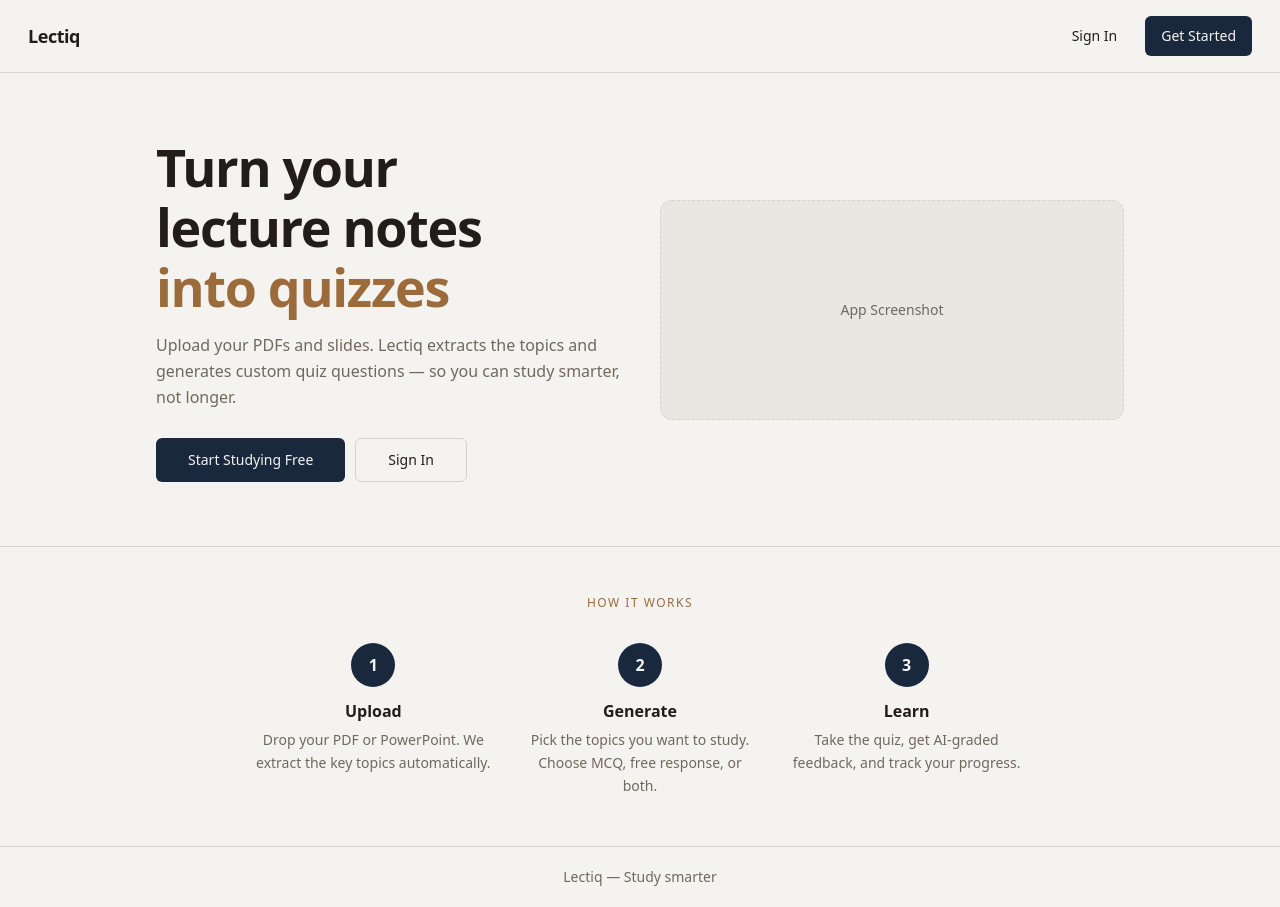
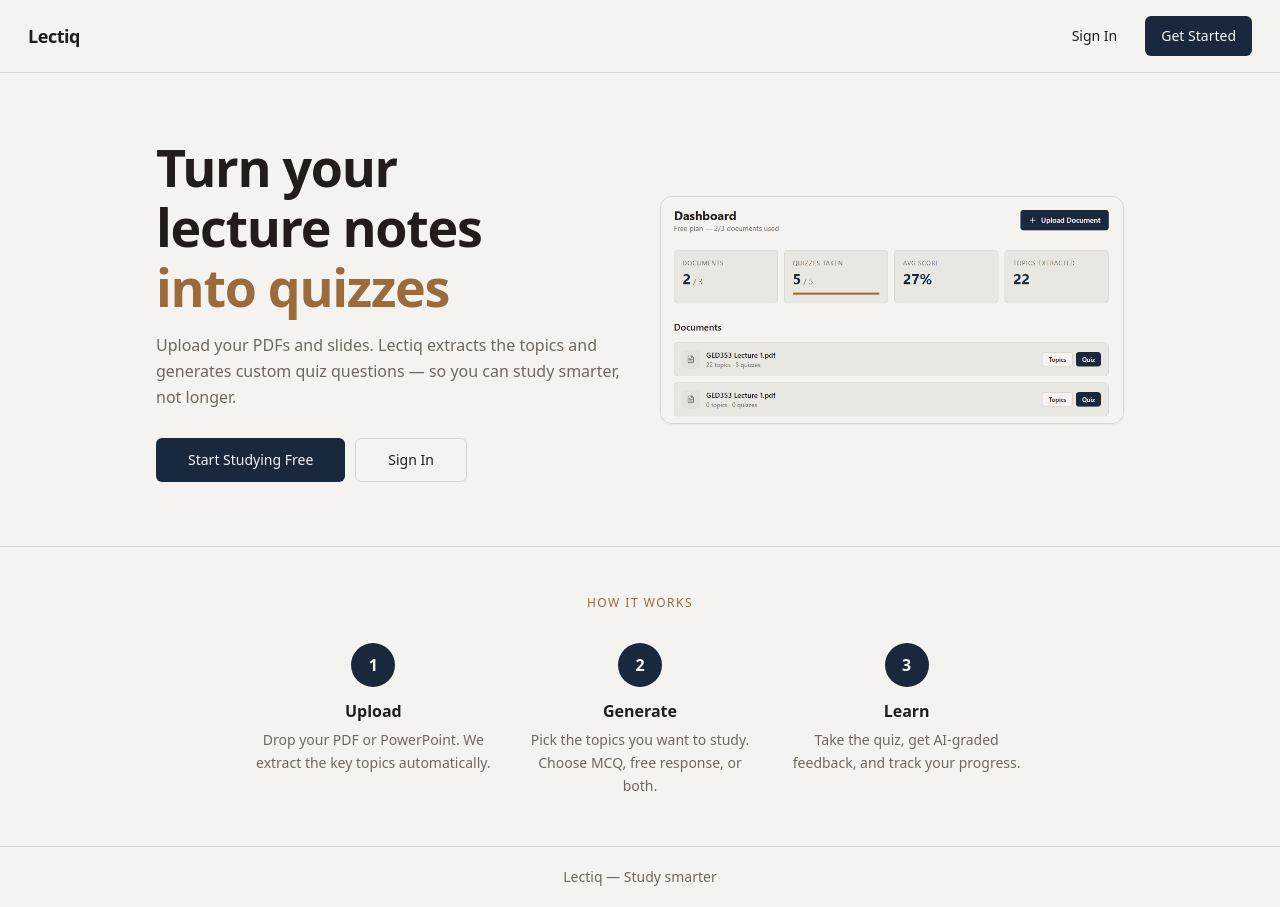
Before and after one commit to Des331150/lectiq, a Next.js app: page / in a window 1280 px wide. Built offline with nearby package versions, Linux system fonts and the light colour scheme.

Commit message:
feat: add dashboard screenshot to landing page hero

```diff
--- a/app/page.tsx
+++ b/app/page.tsx
@@ -37,9 +37,11 @@
             </div>
           </div>
           <div className="flex-1 w-full">
-            <div className="rounded-xl bg-card border border-border h-[220px] flex items-center justify-center text-sm text-muted-foreground border-dashed">
-              App Screenshot
-            </div>
+            <img
+              src="/dashboard-screenshot.png"
+              alt="Lectiq dashboard"
+              className="rounded-xl border border-border w-full h-auto shadow-sm"
+            />
           </div>
         </div>
 
```
Also changed, not shown: public/dashboard-screenshot.png (added).
